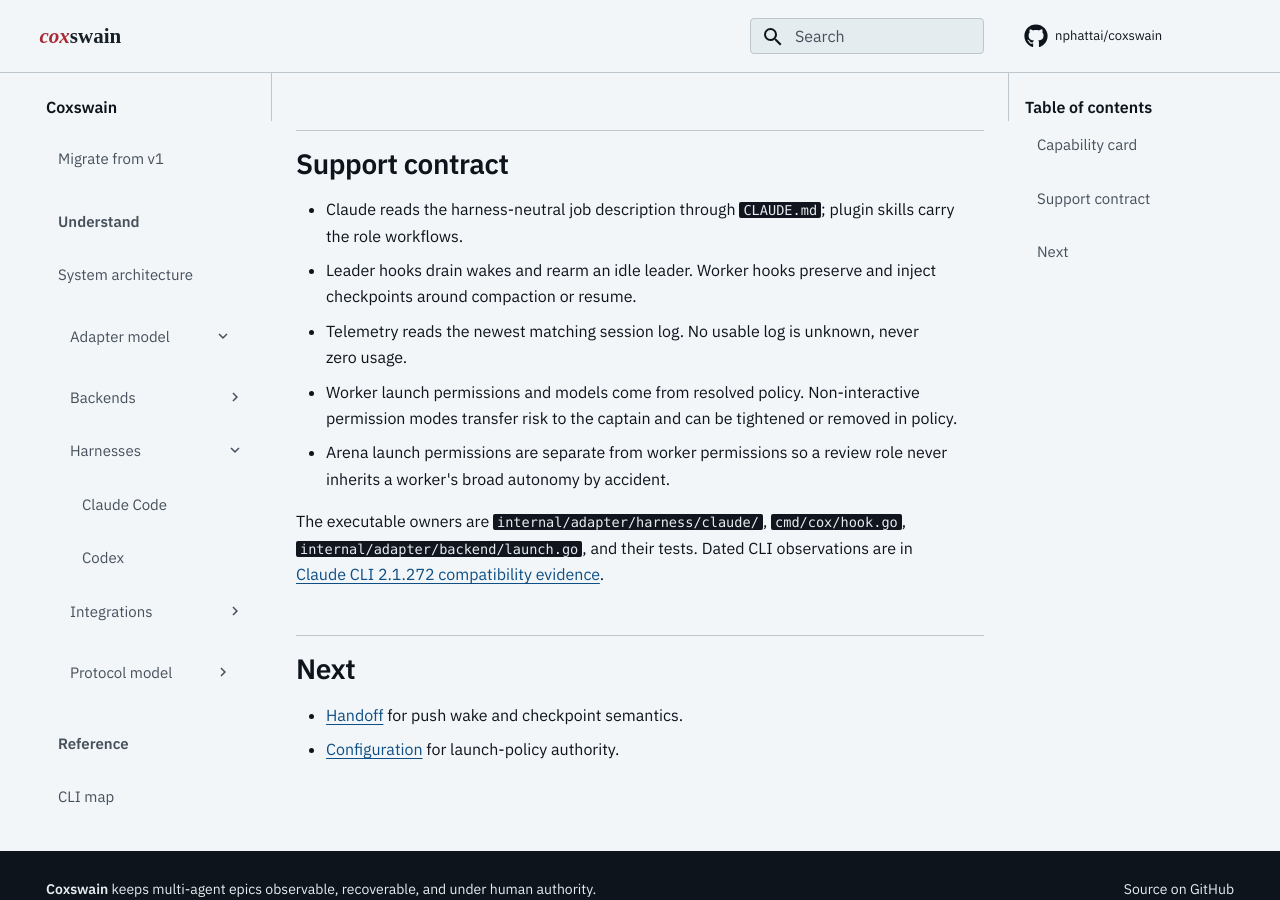
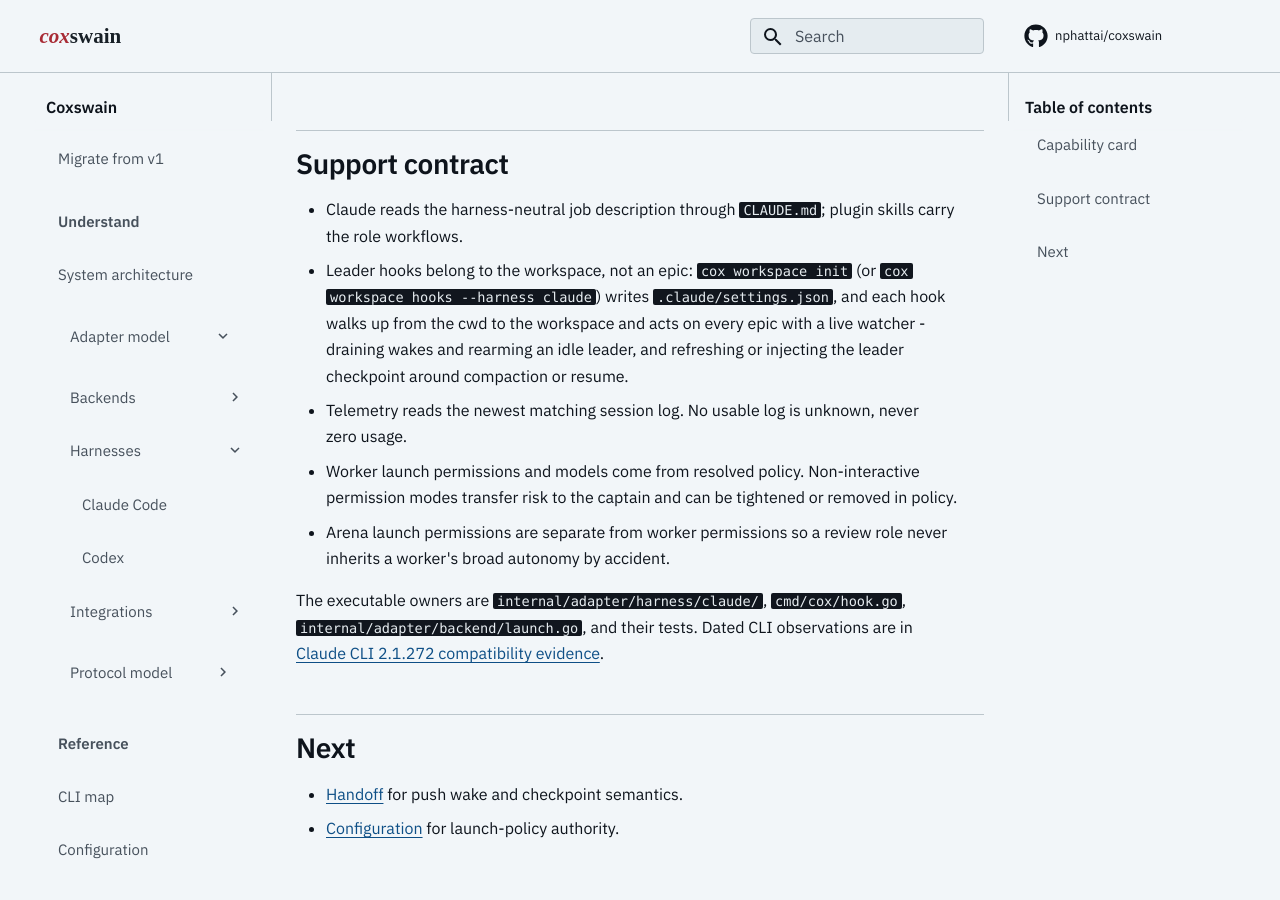
Before and after one commit to nphattai/coxswain, an MkDocs documentation site: the page built from docs/adapters/claude.md, in a window 1280 px wide and 900 px high, scrolled down 923 px. Built offline with MkDocs 1.6.1 and Material for MkDocs 9.7.7, drawn with Linux system fonts in a browser that asks for light colours; comment, search, counter and statistics services are not loaded.

Commit message:
docs: update CLI map and harness adapters for the changed setup commands
Reflect cox workspace init/hooks/add-repo, cox epic attach, and workspace-level (epic-less) leader hooks in docs/reference/cli.md and docs/adapters/{claude,codex}.md. Full Set-up nav rewrite is cox-onboarding-docs (wave 2).

```diff
--- a/docs/adapters/claude.md
+++ b/docs/adapters/claude.md
@@ -25,8 +25,10 @@
 ## Support contract
 
 - Claude reads the harness-neutral job description through `CLAUDE.md`; plugin skills carry the role workflows.
-- Leader hooks drain wakes and rearm an idle leader. Worker hooks preserve and inject checkpoints around compaction or
-  resume.
+- Leader hooks belong to the workspace, not an epic: `cox workspace init` (or `cox workspace hooks --harness claude`)
+  writes `.claude/settings.json`, and each hook walks up from the cwd to the workspace and acts on every epic with a live
+  watcher - draining wakes and rearming an idle leader, and refreshing or injecting the leader checkpoint around
+  compaction or resume.
 - Telemetry reads the newest matching session log. No usable log is unknown, never zero usage.
 - Worker launch permissions and models come from resolved policy. Non-interactive permission modes transfer risk to the
   captain and can be tightened or removed in policy.
```
Also changed, not shown: docs/adapters/codex.md (+3 -1 lines), docs/reference/cli.md (+3 -3 lines).
